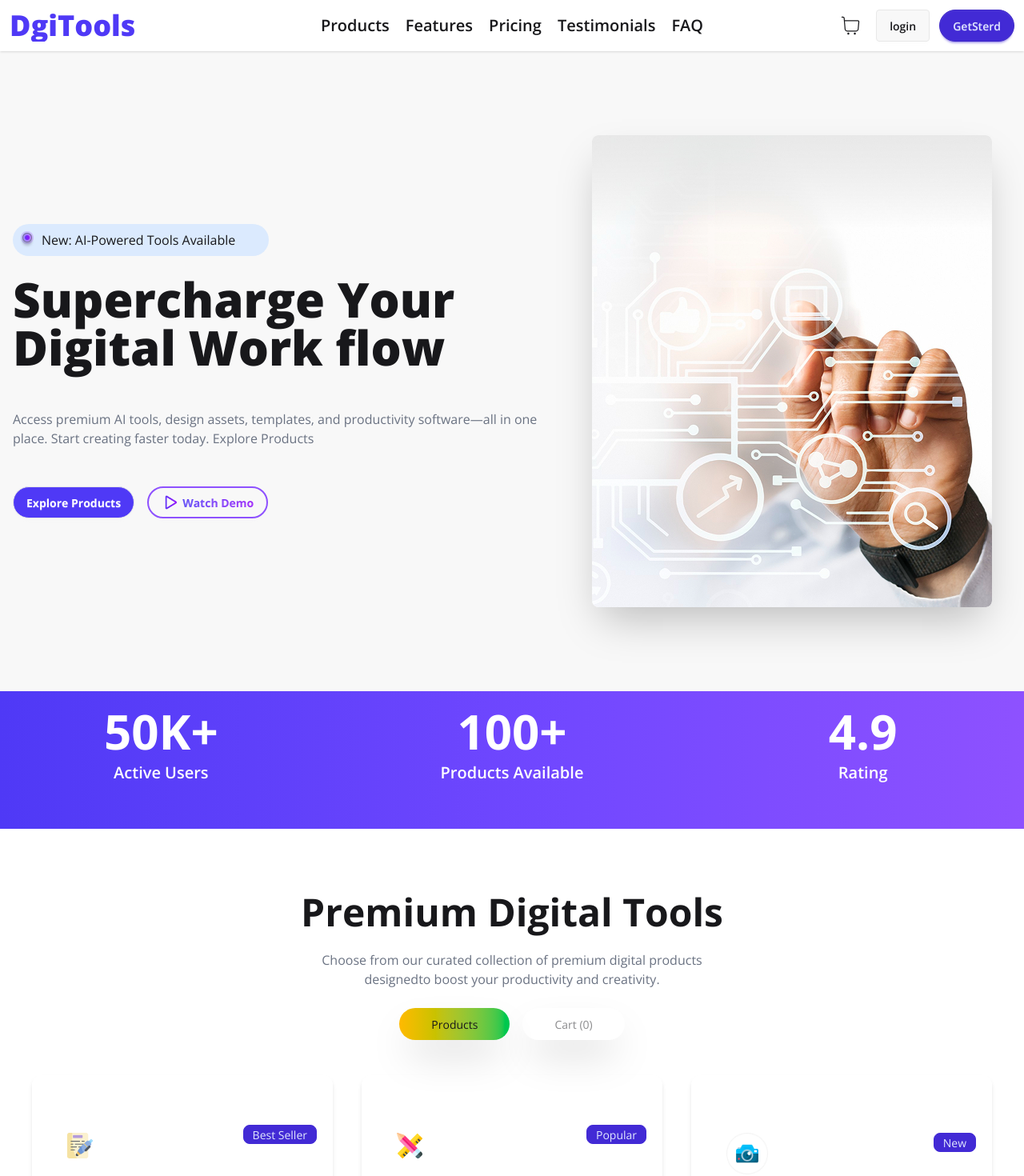
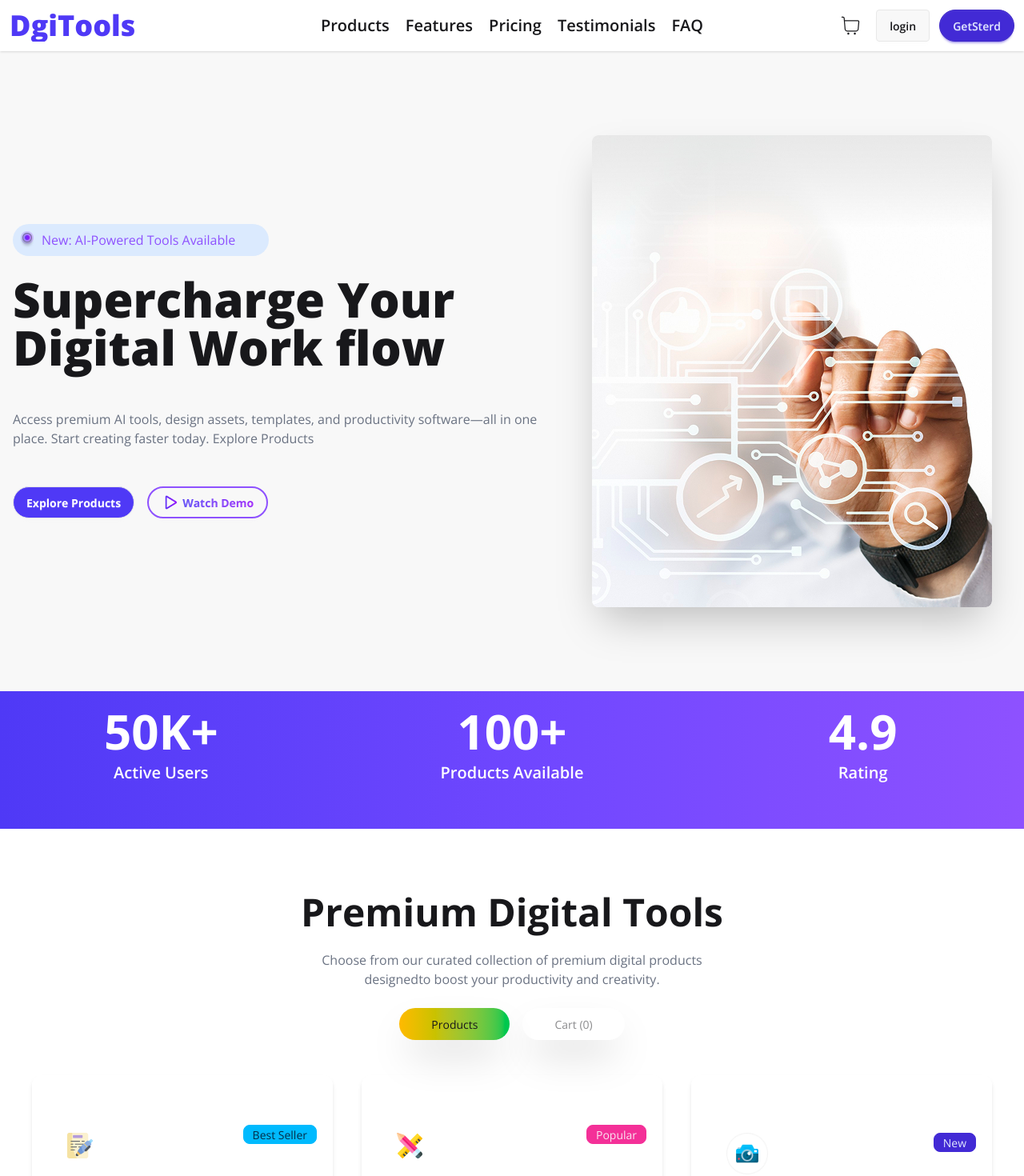
Before and after one commit to halimaashu/AI-fair, a React (Vite) app: page / in a window 1280 px wide. Shown: the top 1470 px of the page at 80% size. Built offline with nearby package versions, Linux system fonts and the light colour scheme.

Commit message:
added tostify in delete an recude function

```diff
--- a/src/components/Banner.jsx
+++ b/src/components/Banner.jsx
@@ -12,7 +12,7 @@ const Banner = () => {
         <div className="flex-1 space-y-6">
           <div className="max-w-[320px] flex items-center bg-blue-100  gap-2 p-2 rounded-full text-center  ">
             <img src={badge} alt="Badge" />
-            <span>New: AI-Powered Tools Available</span>
+            <span className="text-violet-500">New: AI-Powered Tools Available</span>
           </div>
           <h1 className="text-6xl font-black">
             Supercharge Your <br /> <span className="mt-10"> Digital Work flow</span>
--- a/src/components/Cart.jsx
+++ b/src/components/Cart.jsx
@@ -1,11 +1,13 @@
 import React from "react";
 import { MdCloudUpload } from "react-icons/md";
+import { toast } from "react-toastify";
 
 const Cart = ({ card, setCard }) => {
-  const handleDelete=(c)=>{
+  const handleDelete=(id)=>{
     // console.log(c)
 
-    const newCart=card.filter(item=> item.id!==c.id)
+    const newCart=card.filter(item=> item.id!==id)
+    toast.error("Item deleted from cart")
     console.log(newCart ,"cart")
     setCard(newCart)
 
@@ -13,7 +15,7 @@ const Cart = ({ card, setCard }) => {
   const allPrice = card.reduce((total, item) => total + item.price, 0);
   const handleProceed = () => {
     setCard([]);
-
+    toast.error("Proceeding to checkout...")
   };
   return (
     <div className="space-y-7">
@@ -47,7 +49,7 @@ const Cart = ({ card, setCard }) => {
                 </div>
 
                 <button
-                  onClick={ ()=>handleDelete(c)}
+                  onClick={ ()=>handleDelete(c.id)}
                   className="btn btn-ghost text-red-500 font-bold text-xl"
                 >
                   Remove
--- a/src/components/MainCart.jsx
+++ b/src/components/MainCart.jsx
@@ -8,7 +8,6 @@ const MainCart = ({ tool, card, setCard }) => {
 
   const [add, setAdd] = useState(false);
   const handelAddToCart = () => {
-
     const isFind = card.find((c) => c.id === tool.id);
     if (isFind) {
       toast.error(`${tool.name} is already in the cart!`);
@@ -27,7 +26,19 @@ const MainCart = ({ tool, card, setCard }) => {
           <img src={tool.image} alt="" />
         </div>
 
-        <div className="badge badge-primary">{tool.tag}</div>
+        <div
+          className={
+            tool.tag === "Popular"
+              ? "badge badge-secondary"
+              : tool.tag === "Best Seller"
+                ? "badge badge-info"
+                : tool.tag === "New"
+                  ? "badge badge-primary"
+                  : "badge"
+          }
+        >
+          {tool.tag}
+        </div>
       </div>
       <h1 className="text-2xl font-bold">{tool.name}</h1>
       <p className="text-gray-500">{tool.description}</p>
```
